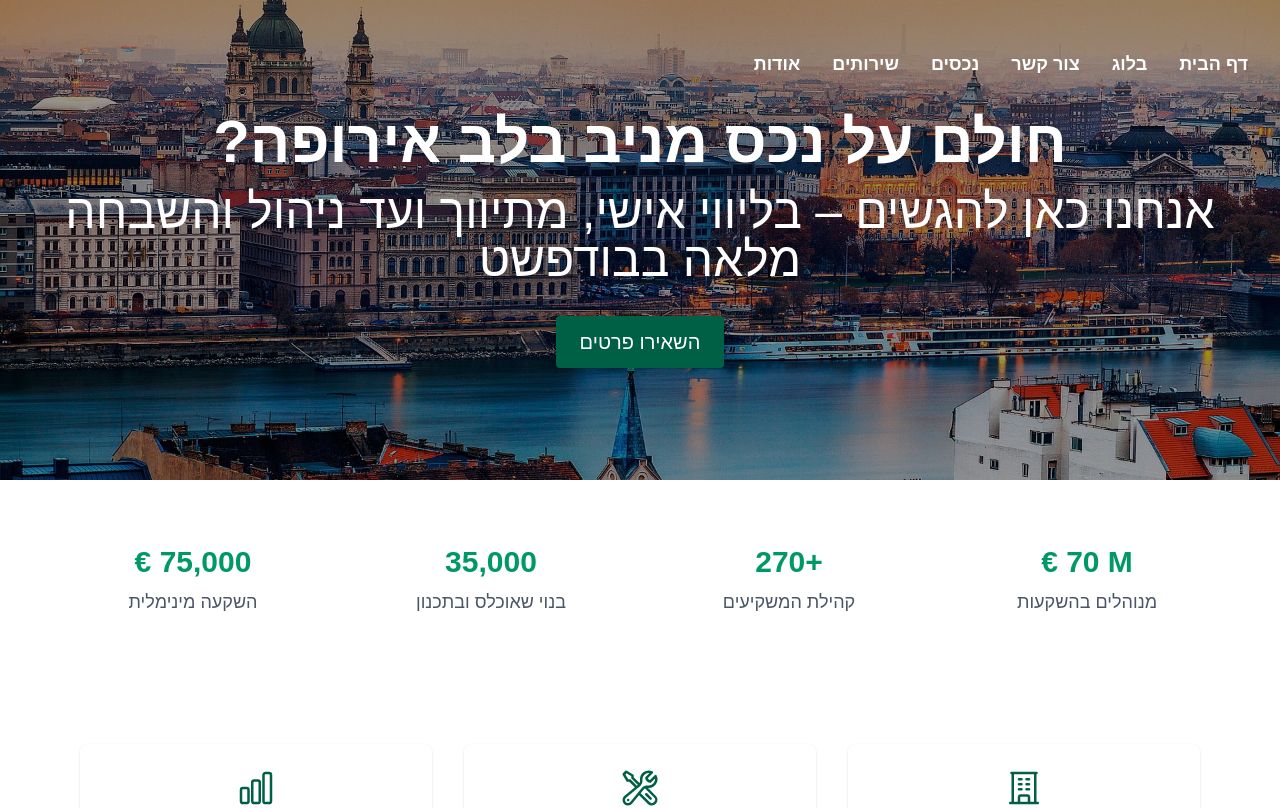
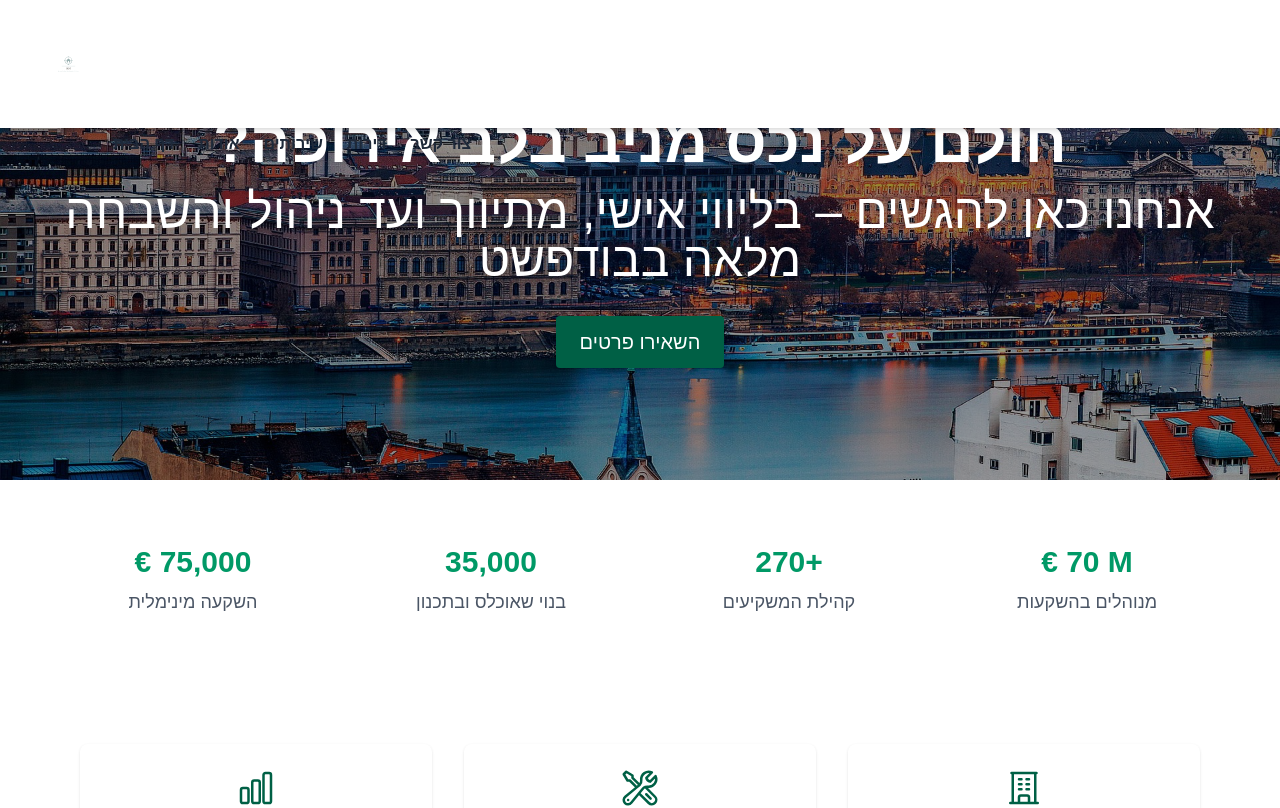
Before and after one commit to vladbelousov451/nadav-site-1, a Next.js app: page / in a window 1280 px wide. Shown: the top 808 px of the page. Built offline with nearby package versions, Linux system fonts and the light colour scheme.

Commit message:
added phone navbar

```diff
--- a/src/app/components/navbar.tsx
+++ b/src/app/components/navbar.tsx
@@ -1,11 +1,15 @@
 // components/Navbar.tsx
+"use client";
+
 import Link from "next/link";
+import { useState } from "react";
+import { Bars2Icon, XCircleIcon } from "@heroicons/react/24/outline"
 
 export default function Navbar() {
+  const [isOpen, setIsOpen] = useState(false);
+
   return (
-    <header className="absolute top-0 left-0 w-full z-50 bg-transparent text-white">
-      <div className="hidden md:grid grid-cols-12 items-center px-8 py-4">
-        <div className="col-span-2">
+    <header className="fixed top-0 left-0 w-full z-50 px-6 py-4 flex justify-between items-center bg-white shadow-md">
       <Link href="/" className="block">
         <img
           src="/images/logo-no-background.svg"
@@ -13,28 +17,29 @@ export default function Navbar() {
           className="w-24 h-24 object-contain"
         />
       </Link>
-        </div>
-        <nav className="col-span-10 flex justify-end gap-8 font-bold text-lg">
 
-          <Link href="/about" className="hover:underline">אודות</Link>
-          <Link href="/services" className="hover:underline">שירותים</Link>
-          <Link href="/Properties" className="hover:underline">נכסים</Link>
-          <Link href="#contact" className="hover:underline">צור קשר</Link>
-          <Link href="/blog" className="hover:underline">בלוג</Link>
-          <Link href="/" className="hover:underline">דף הבית</Link>
-        </nav>
+      <div className="md:hidden">
+        <button
+          onClick={() => setIsOpen(!isOpen)}
+          className="text-gray-700 focus:outline-none"
+        >
+          {isOpen ? <XCircleIcon className="w-6 h-6" /> : <Bars2Icon className="w-6 h-6" />}
+        </button>
       </div>
 
-      {/* Mobile version */}
-      <div className="md:hidden flex justify-between items-center px-6 py-4">
-        <Link href="/">
-          <img
-            src="/images/logo-no-background.svg"
-            alt="IRM Logo"
-            className="w-16 h-16 object-contain"
-          />
-        </Link>
+      <nav
+        className={`${
+          isOpen ? "block" : "hidden"
+        } absolute top-20 left-0 w-full bg-white md:bg-transparent md:relative md:flex md:space-x-6 text-right md:text-left px-6 md:px-0 transition-all duration-300 ease-in-out`}
+      >
+        <div className="flex flex-col md:flex-row items-end md:items-center space-y-4 md:space-y-0 md:space-x-6">
+          <Link href="/" className="text-gray-800 font-bold hover:text-emerald-600">דף הבית</Link>
+          <Link href="/about" className="text-gray-800 font-bold hover:text-emerald-600">אודות</Link>
+          <Link href="/#services" className="text-gray-800 font-bold hover:text-emerald-600">שירותים</Link>
+          <Link href="/properties" className="text-gray-800 font-bold hover:text-emerald-600">דירות</Link>
+          <Link href="/#contact" className="text-gray-800 font-bold hover:text-emerald-600">צור קשר</Link>
         </div>
+      </nav>
     </header>
   );
 }
```
Lines whose indentation alone changed are shown as unchanged.
